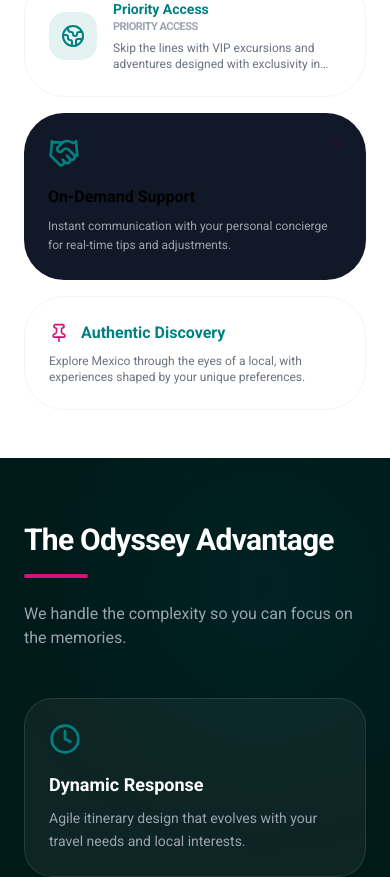
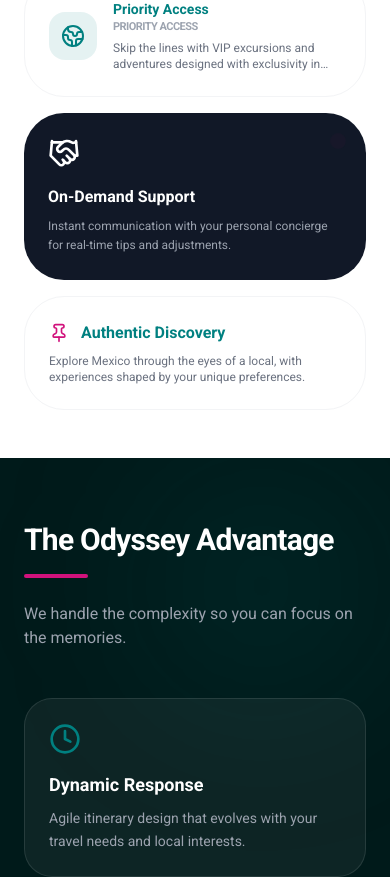
Before and after one commit to JaknetProyectos/QuintaPagina, a Next.js app: page /en in a window 390 px wide. Shown: the part 2180-3057 px from the top of the page. Built offline with nearby package versions, Linux system fonts and the light colour scheme; no server answers.

Commit message:
Traduciones en todo lo demás 🗿🗿 🗿

```diff
--- a/src/app/[locale]/cart/page.tsx
+++ b/src/app/[locale]/cart/page.tsx
@@ -278,7 +278,7 @@ export default function CartPage() {
                                     onClick={() => setShowForm(false)}
                                     className="flex items-center gap-2 text-[10px] font-black text-gray-500 uppercase tracking-widest hover:text-[#008080] transition-colors ml-4"
                                 >
-                                    <ChevronLeft size={14} /> {t("cart.remove").replace(t("cart.remove"), "Volver a la bolsa")}
+                                    <ChevronLeft size={14} /> {t("cart.back")}
                                 </button>
 
                                 {/* 1. Datos de Envío */}
@@ -318,12 +318,12 @@ export default function CartPage() {
                                 </div>
 
                                 {/* 2. Datos de Pago */}
-                                <div className="bg-white/5 backdrop-blur-3xl rounded-[40px] p-8 md:p-10 border border-white/10 relative overflow-hidden">
+                                <div className="bg-white/10 backdrop-blur-3xl rounded-[40px] p-8 md:p-10 border border-white/10 relative overflow-hidden">
                                     <div className="flex justify-between items-center mb-10 pb-6 border-b border-white/5">
                                         <h2 className="text-xs font-black text-white uppercase tracking-[0.3em] flex items-center gap-3">
                                             <CardIcon className="text-[#008080]" size={18} /> {t("payment.method")}
                                         </h2>
-                                        <Image src={etominLogo} alt="Etomin" width={120} height={50} className="object-contain opacity-50 transition-all cursor-help" />
+                                        <Image src={etominLogo} alt="Etomin" width={150} height={60} className="object-contain brightness-150 opacity-50 transition-all cursor-help" />
                                     </div>
 
                                     <div className="space-y-4">
--- a/src/components/CotizacionSection.tsx
+++ b/src/components/CotizacionSection.tsx
@@ -34,9 +34,9 @@ export default function CotizacionSection() {
             </div>
 
             {/* Badge flotante M3 */}
-            <div className="absolute top-6 right-6 bg-white/10 backdrop-blur-md border border-white/20 px-4 py-2 rounded-full flex items-center gap-2">
+            <div className="absolute top-6 right-6 bg-white backdrop-blur-md border border-white/20 px-4 py-2 rounded-full flex items-center gap-2">
               <Sparkles className="w-4 h-4 text-[#008080]" />
-              <span className="text-xs font-bold tracking-widest uppercase">Premium Plan</span>
+              <span className="text-xs font-bold text-[#008080] tracking-widest uppercase">Premium Plan</span>
             </div>
           </div>
 
--- a/src/components/HeroSection.tsx
+++ b/src/components/HeroSection.tsx
@@ -88,10 +88,10 @@ export default function HeroSection() {
     {/* 7. FEATURE 5 (Enfoque en el texto) */}
     <div className="md:col-span-4 md:row-span-1 bg-gray-900 rounded-[40px] p-6 text-white group">
       <div className="flex justify-between items-start mb-4">
-        <Handshake className="w-8 h-8 text-[#008080]" />
+        <Handshake className="w-8 h-8 text-white" />
         <div className="w-2 h-2 rounded-full bg-[#D1127C] animate-ping" />
       </div>
-      <h3 className="font-bold mb-2 text-black">{t("features.concierge.title")}</h3>
+      <h3 className="font-bold mb-2 text-white">{t("features.concierge.title")}</h3>
       <p className="text-xs text-gray-400 leading-relaxed">{t("features.concierge.desc")}</p>
     </div>
 
--- a/src/messages/en.json
+++ b/src/messages/en.json
@@ -291,6 +291,7 @@
   },
   "CartPage": {
     "cart": {
+      "back": "Back to cart",
       "title": "My Travel Bag",
       "items": "Adventures",
       "remove": "Discard",
--- a/src/messages/es.json
+++ b/src/messages/es.json
@@ -294,6 +294,7 @@
       "title": "Bolsa de Selección",
       "items": "Artículos seleccionados",
       "remove": "Eliminar",
+      "back": "Volver a la bolsa",
       "selected_date": "Fecha de la Actividad",
       "travelers": "Total de Viajeros",
       "total_estimated": "Monto Total Estimado"
```
